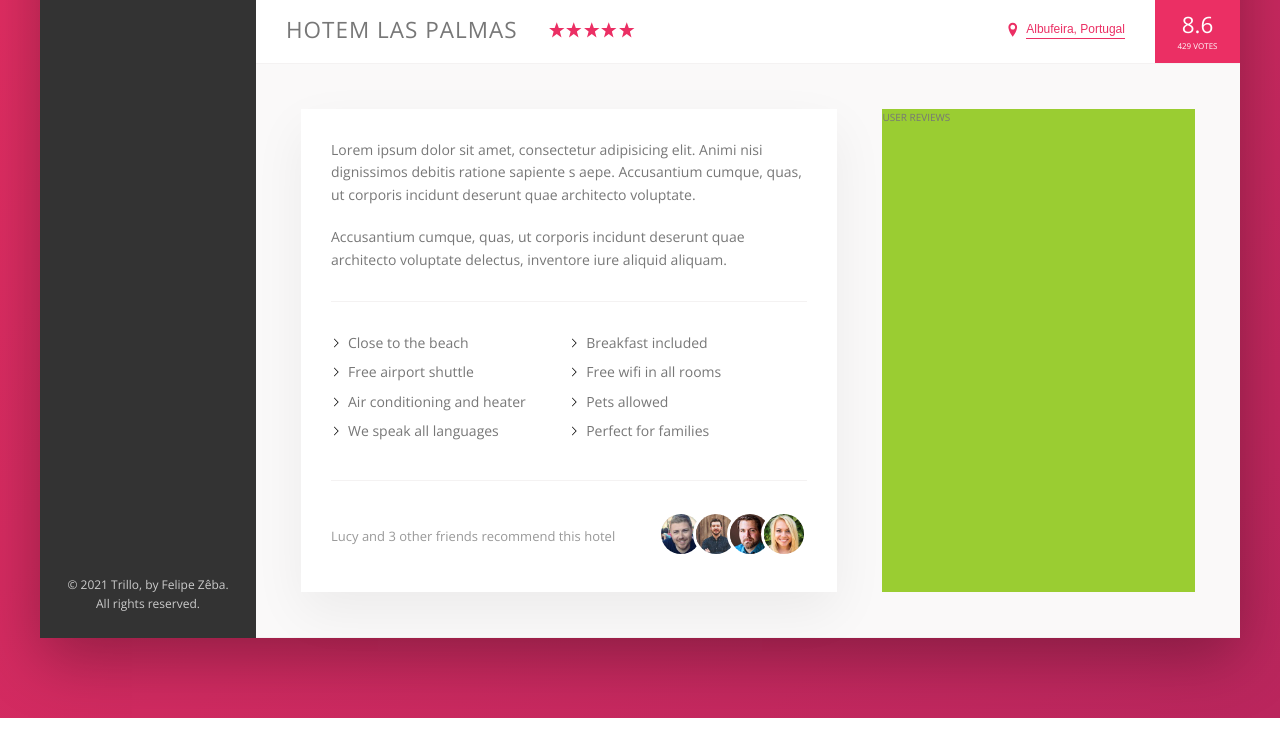
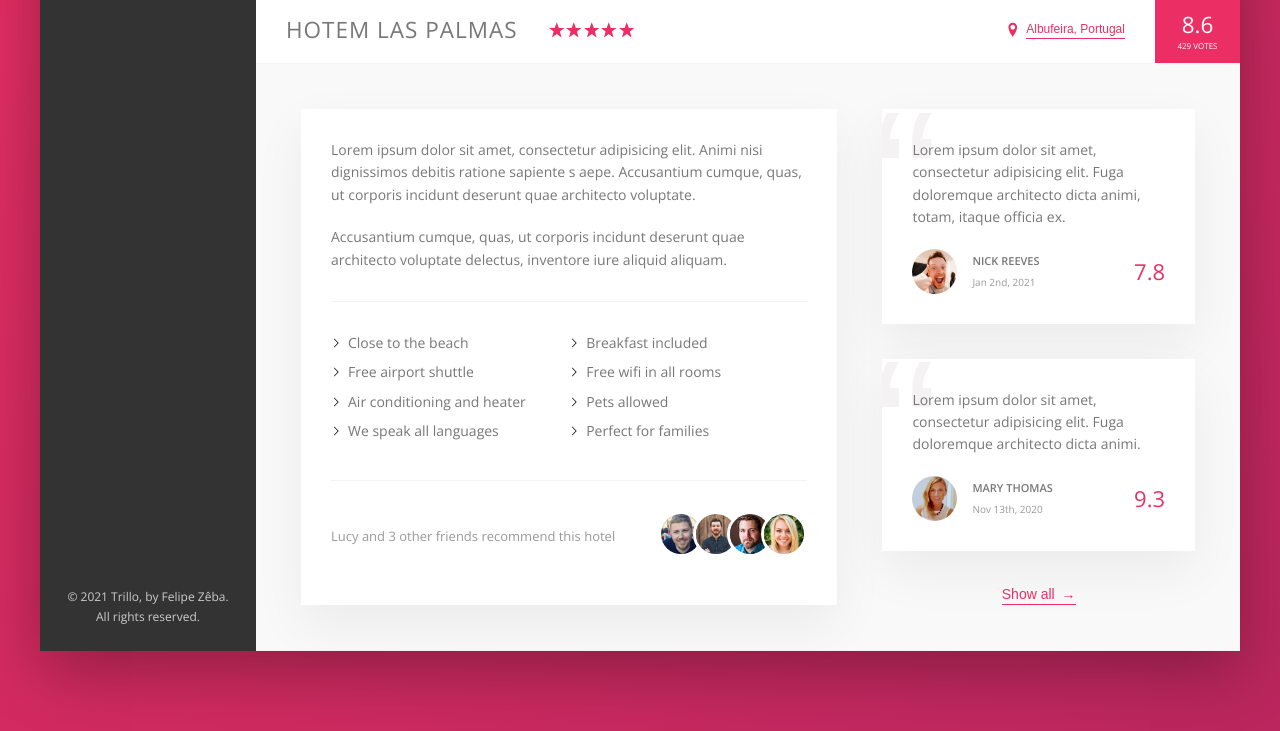
Before and after one commit to felipe-zg/Trillo, a website: page index.html in a window 1280 px wide. Shown: the part 538-1269 px from the top of the page. Drawn offline with nearby package versions, Linux system fonts and the light colour scheme.

Commit message:
feat: add section user reviews

```diff
--- a/index.html
+++ b/index.html
@@ -170,9 +170,39 @@
                             </div>
                         </div>
 
-                        <div class="user-reviews">
-                            USER REVIEWS
-                        </div>
+                        <figure class="user-reviews">
+
+                            <figure class="review">
+                                <blockquote class="review__text">
+                                    Lorem ipsum dolor sit amet, consectetur adipisicing elit. Fuga doloremque architecto dicta animi, totam, itaque officia ex.
+                                </blockquote>
+                                <figcaption class="review__user">
+                                    <img src="img/user-1.jpg" alt="user 1" class="review__photo">
+                                    <div class="review__user-box">
+                                        <p class="review__user-name">Nick Reeves</p>
+                                        <p class="review__user-date">Jan 2nd, 2021</p>
+                                    </div>
+                                    <div class="review__rating">7.8</div>
+                                </figcaption>
+                            </figure>
+
+                            <figure class="review">
+                                <blockquote class="review__text">
+                                    Lorem ipsum dolor sit amet, consectetur adipisicing elit. Fuga doloremque architecto dicta animi.
+                                </blockquote>
+                                <figcaption class="review__user">
+                                    <img src="img/user-2.jpg" alt="user 1" class="review__photo">
+                                    <div class="review__user-box">
+                                        <p class="review__user-name">Mary Thomas</p>
+                                        <p class="review__user-date">Nov 13th, 2020</p>
+                                    </div>
+                                    <div class="review__rating">9.3</div>
+                                </figcaption>
+                            </figure>
+
+                            <button class="btn-inline">Show all <span>&rarr;</span></button>
+
+                        </figure>
                     </div>
                 </main>
             </div>
--- a/sass/_components.scss
+++ b/sass/_components.scss
@@ -278,8 +278,17 @@
     cursor: pointer;
     transition: all .2s;
 
+    & span {
+        margin-left: .3rem;
+        transition: margin-left .2s;
+    }
+
     &:hover {
         color: var(--color-grey-dark-1);
+
+        span {
+            margin-left: .8rem;
+        }
     }
 
     &:focus {
@@ -377,3 +386,70 @@
         }
     }
 }
+
+
+
+///////////////////////////////////////
+//REVIEW
+.review {
+    background-color: #fff;
+    box-shadow: var(--shadow-light);
+    padding: 3rem;
+    margin-bottom: 3.5rem;
+    position: relative;
+    overflow: hidden;
+
+    &::before {
+        content: "\201C";
+        position: absolute;
+        top: -2.75rem;
+        left: -1rem;
+        font-size: 20rem;
+        font-family: sans-serif;
+        line-height: 1;
+        color: var(--color-grey-light-2);
+        z-index: 1;
+    }
+
+    &__text {
+        position: relative;
+        z-index: 1;
+        margin-bottom: 2rem;
+    }
+
+    &__user {
+        display: flex;
+        align-items: center;
+    }
+
+    &__photo {
+        height: 4.5rem;
+        width: 4.5rem;
+        border-radius: 50%;
+        margin-right: 1.5rem;
+    }
+
+    &__user-box {
+        display: flex;
+        flex-direction: column;
+        margin-right: auto;
+    }
+
+    &__user-name {
+        font-size: 1.1rem;
+        font-weight: 600;
+        text-transform: uppercase;
+        margin-bottom: .4rem;
+    }
+
+    &__user-date {
+        font-size: 1rem;
+        color: var(--color-grey-dark-3);
+    }
+
+    &__rating {
+        color: var(--color-primary);
+        font-size: 2.2rem;
+        font-weight: 300;
+    }
+}
--- a/sass/_layout.scss
+++ b/sass/_layout.scss
@@ -37,6 +37,7 @@
 }
 
 .detail {
+    font-size: 1.4rem;
     display: flex;
     padding: 4.5rem;
     background-color: var(--color-grey-light-1);
@@ -44,7 +45,6 @@
 }
 
 .description {
-    font-size: 1.4rem;
     background-color: #fff;
     box-shadow: var(--shadow-light);
     padding: 3rem;
@@ -53,6 +53,9 @@
 }
 
 .user-reviews {
-    background-color: yellowgreen;
     flex: 1;
+
+    display: flex;
+    flex-direction: column;
+    align-items: center;
 }
```
Also changed, not shown: css/style.css.
